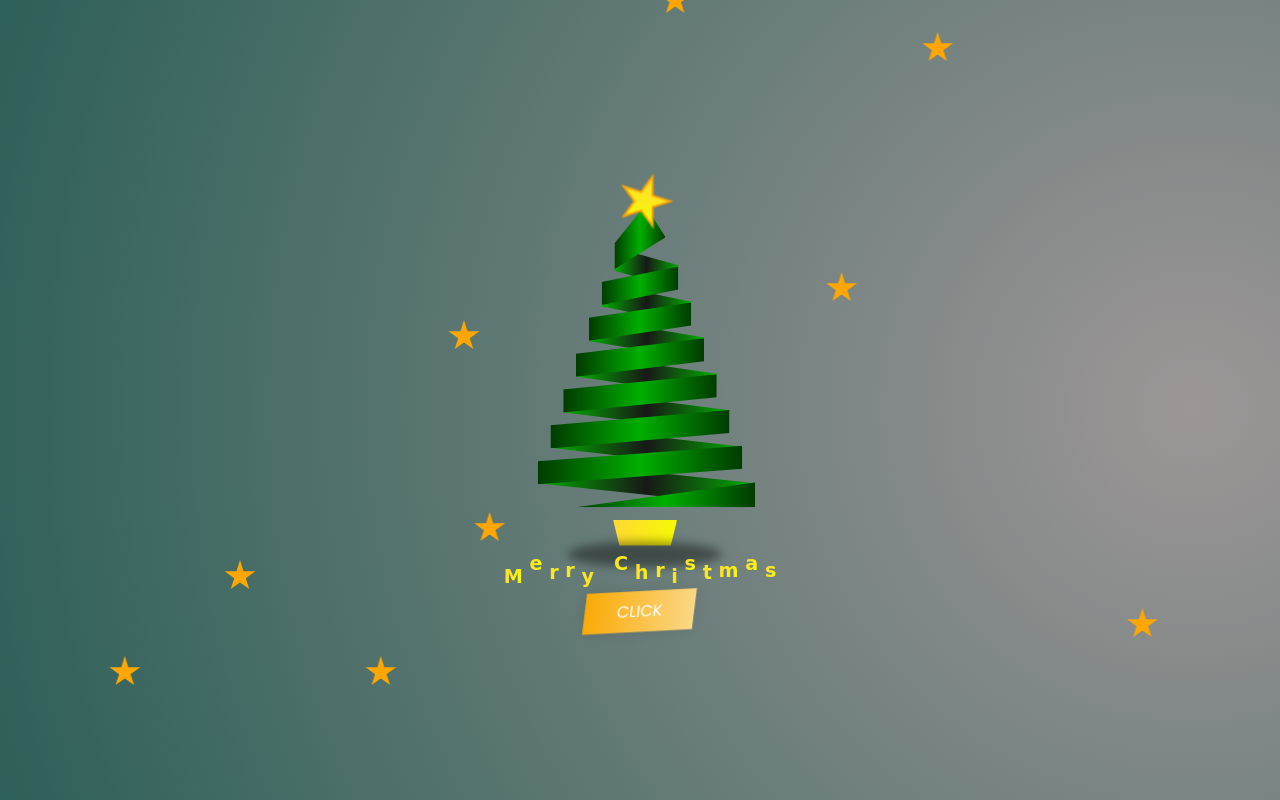
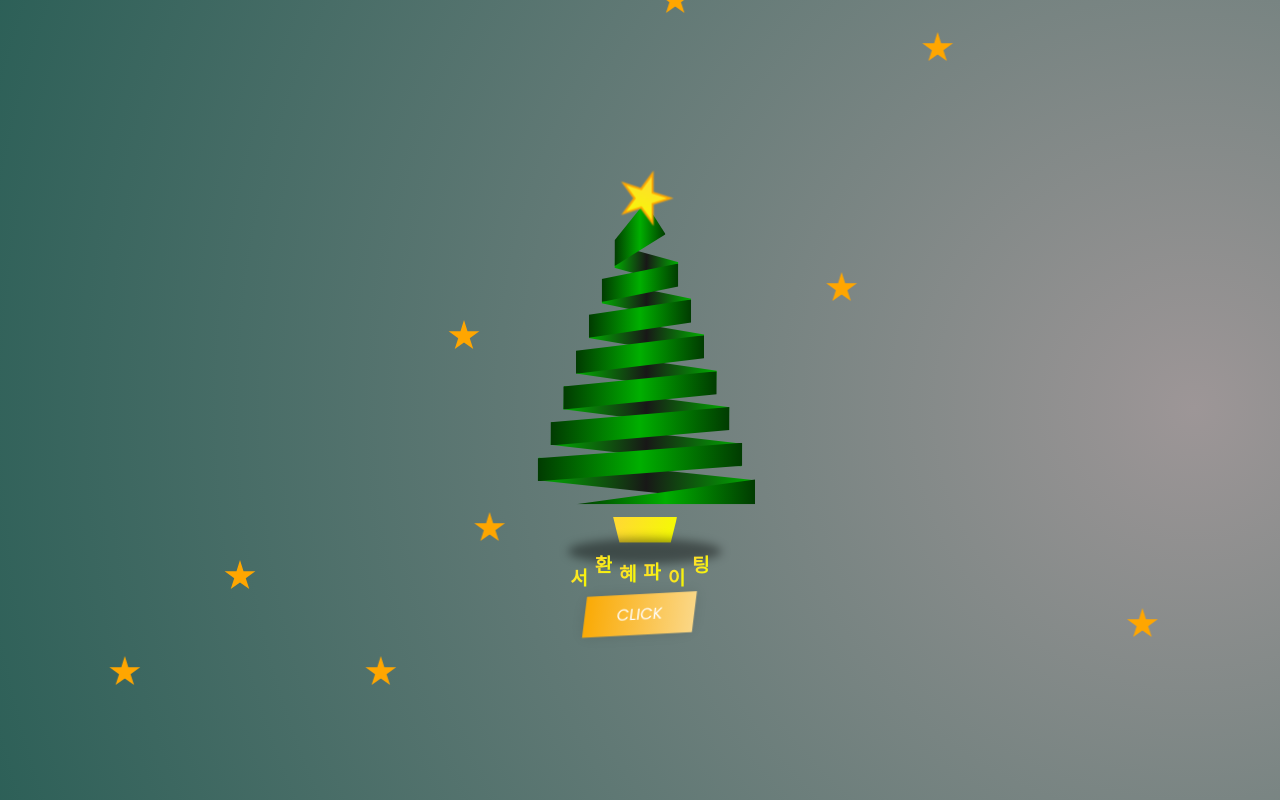
Before and after one commit to kimyezzang97/kimyezzang97.github.io, a plain HTML site: page index.html in a window 1280 px wide. Drawn offline with nearby package versions, Linux system fonts and the light colour scheme; a web font is replaced by a local one.

Commit message:
Update index.html

```diff
--- a/index.html
+++ b/index.html
@@ -355,7 +355,7 @@
     background-color: #ff0000;
     width: 170px;
     color: #fff;
-    font-family: "Poppins", sans-serif;
+    font-family: "NanumBarunGothic", sans-serif;
     text-decoration: none;
     border-radius: 4px;
     display: -webkit-box;
@@ -522,20 +522,12 @@
 <div class="small-star" style="--left:100%;--delay:.1s"></div>
 
 <h1 class="wish-title">
-  <span class="wish-letter">M</span>
-  <span class="wish-letter">e</span>
-  <span class="wish-letter">r</span>
-  <span class="wish-letter">r</span>
-  <span class="wish-letter">y&nbsp;&nbsp;</span>
-  <span class="wish-letter">C</span>
-  <span class="wish-letter">h</span>
-  <span class="wish-letter">r</span>
-  <span class="wish-letter">i</span>
-  <span class="wish-letter">s</span>
-  <span class="wish-letter">t</span>
-  <span class="wish-letter">m</span>
-  <span class="wish-letter">a</span>
-  <span class="wish-letter">s</span>
+  <span class="wish-letter">서</span>
+  <span class="wish-letter">환</span>
+  <span class="wish-letter">혜</span>
+  <span class="wish-letter">파</span>
+  <span class="wish-letter">이</span>
+  <span class="wish-letter">팅</span>
 </h1>
 <audio loop>
   <source src="Jingle_Bells.mp3" type="audio/mp3">
```
